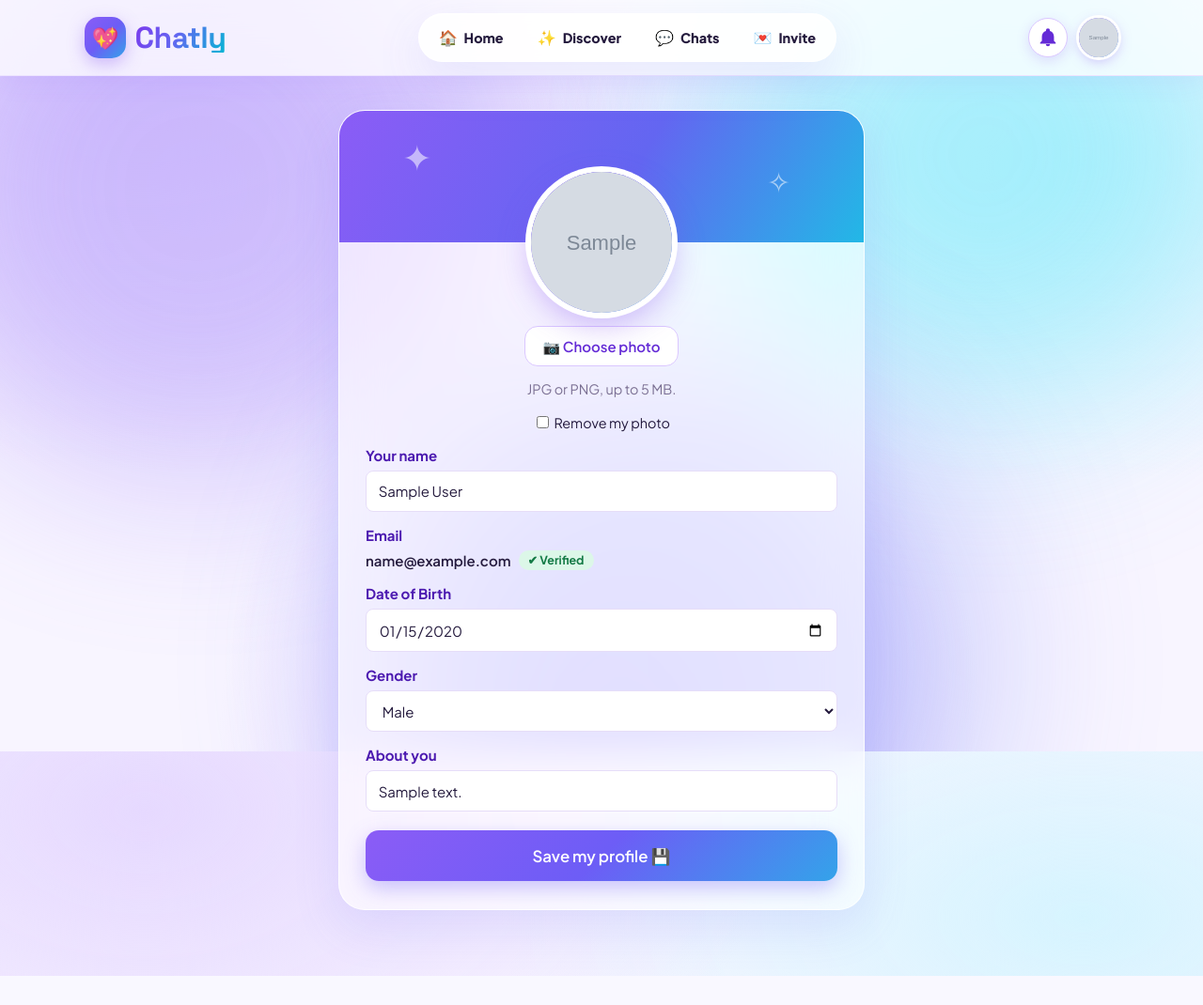
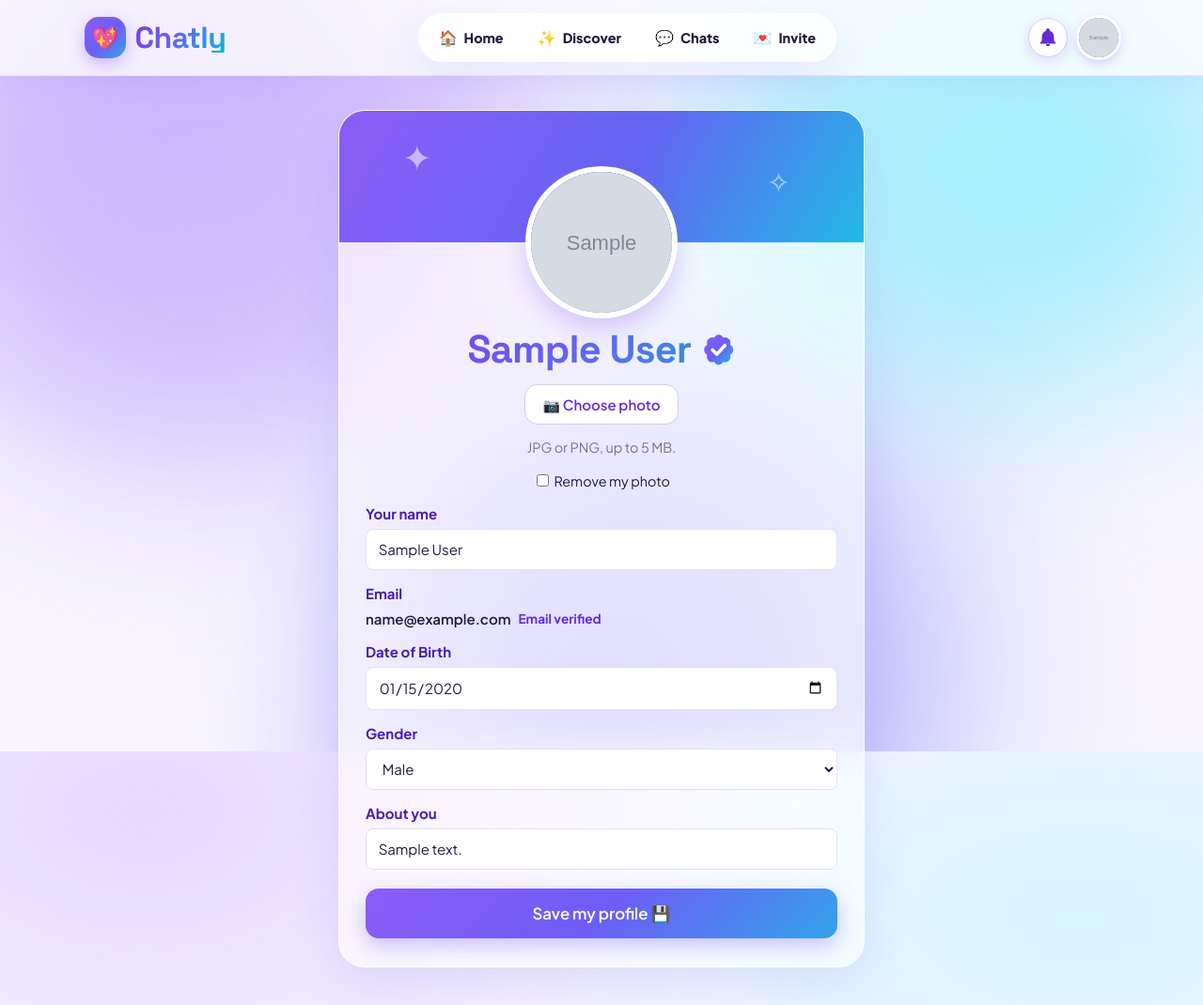
Before and after one commit to Ravikalakoti/chatly, a Django app: page /profile/ in a window 1280 px wide. Shown: the top 1070 px of the page at 94% size. Before the commit the page ends 1039 px from the top, so only its background shows below. Run offline with Django 5.2, Linux system fonts and the light colour scheme; a user stored in the database is signed in; tables that the repository leaves empty hold one stand-in row (values such as "Sample post"); grey boxes marked "Sample" are stand-in pictures; data that the repository does not hold is empty.

Commit message:
verfied badge for verified profiles.

```diff
--- a/static/css/love.css
+++ b/static/css/love.css
@@ -342,7 +342,10 @@ h1, h2, h3, .brand-name, .lp-brand-name { letter-spacing: -.02em; }
 /* --- Email verification badge / row --- */
 .email-row { display: flex; flex-wrap: wrap; align-items: center; gap: 8px; }
 .email-value { word-break: break-all; font-weight: 600; }
-.verified-badge { display: inline-block; padding: 2px 10px; border-radius: 999px; font-size: .78rem; font-weight: 700; color: #137a45; background: #dcf7e8; }
+.verified-badge { display: inline-block; padding: 2px 10px; border-radius: 999px; font-size: .78rem; font-weight: 700; color: var(--rose-600); background: var(--rose-100); }
 .unverified-badge { display: inline-block; padding: 2px 10px; border-radius: 999px; font-size: .78rem; font-weight: 700; color: #a15c00; background: #fff1d6; }
 .profile-form .email-row .btn-sm { width: auto; margin-top: 0; padding: 6px 14px; font-size: .85rem; }
 .dn-overlay[hidden] { display: none; }
+.vtick { display: inline-block; width: .85em; height: .85em; vertical-align: -.08em; margin-left: 2px; flex: none; }
+.profile-name { text-align: center; margin: 12px 0 0; font-size: 1.5rem; }
+.verified-text { font-size: .85rem; font-weight: 700; color: var(--rose-600); }
--- /dev/null
+++ b/templates/accounts/_verified_tick.html
@@ -0,0 +1 @@
+<svg class="vtick" viewBox="0 0 24 24" width="1em" height="1em" role="img" aria-label="Verified" title="Verified"><defs><linearGradient id="vt-grad" x1="0" y1="0" x2="1" y2="1"><stop offset="0" stop-color="#8b5cf6"/><stop offset=".5" stop-color="#6d5df6"/><stop offset="1" stop-color="#22b8e6"/></linearGradient></defs><path fill="url(#vt-grad)" d="M22.5 12.5c0-1.6-.9-3-2.2-3.7.5-1.4.2-3-.9-4.1s-2.7-1.4-4.1-.9C14.600 2.500 13.300 1.600 12 1.600s-2.600.9-3.300 2.200c-1.400-.5-3-.2-4.100.9s-1.400 2.700-.9 4.100C2.400 9.500 1.500 10.900 1.500 12.500s.9 3 2.200 3.700c-.5 1.400-.2 3 .9 4.100s2.700 1.400 4.100.9c.7 1.300 2 2.200 3.300 2.200s2.600-.9 3.300-2.200c1.400.5 3 .2 4.100-.9s1.400-2.700.9-4.100c1.300-.7 2.200-2.100 2.200-3.700z"/><path fill="none" stroke="#fff" stroke-width="2.4" stroke-linecap="round" stroke-linejoin="round" d="M7.500 12.500l3.200 3.200 5.800-6.400"/></svg>
--- a/templates/accounts/home.html
+++ b/templates/accounts/home.html
@@ -12,7 +12,7 @@
 <main class="love-home">
   <section class="hero">
     <div class="hero-heart">💖</div>
-    <h1>Hi {{ request.user.name }}, welcome back</h1>
+    <h1>Hi {{ request.user.name }} {% if request.user.email_verified %}{% include "accounts/_verified_tick.html" %}{% endif %}, welcome back</h1>
     <p class="lead">Every chat is a little love letter. Talk to the people who matter, send a sweet voice note, share a photo, and keep every moment close.</p>
     <div id="love-quote" class="love-quote">You make every ordinary day feel special 💕</div>
   </section>
--- a/templates/accounts/profile_detail.html
+++ b/templates/accounts/profile_detail.html
@@ -21,7 +21,7 @@
       {% include "accounts/_avatar.html" with u=person size="xxl" %}
     </div>
 
-    <h1>{{ person.name }}</h1>
+    <h1>{{ person.name }} {% if person.email_verified %}{% include "accounts/_verified_tick.html" %}{% endif %}</h1>
 
     <div class="about-bubble">
       {{ person.about|default:"Hey there! I am using Chatly 💕" }}
@@ -30,7 +30,6 @@
     <div class="contact-list">
       {% if person.email %}
         <span>✉️ {{ person.email }}
-          {% if person.email_verified %}<span class="verified-badge" title="Email verified">✔ Verified</span>{% endif %}
         </span>
       {% endif %}
 
--- a/templates/accounts/profile_edit.html
+++ b/templates/accounts/profile_edit.html
@@ -20,6 +20,8 @@
         {% endif %}
       </span>
     </div>
+
+    <h1 class="profile-name">{{ request.user.name }} {% if request.user.email_verified %}{% include "accounts/_verified_tick.html" %}{% endif %}</h1>
 
     <div style="text-align:center; margin-top: 14px;">
       <label for="avatar-input" class="btn btn-ghost">📷 Choose photo</label>
@@ -48,7 +50,7 @@
     <div class="email-row">
       <span class="email-value">{{ request.user.email }}</span>
       {% if request.user.email_verified %}
-        <span class="verified-badge" title="Email verified">✔ Verified</span>
+        <span class="verified-text">Email verified</span>
       {% else %}
         <span class="unverified-badge">Not verified</span>
         <button class="btn btn-primary btn-sm" type="submit" form="verify-email-form">Verify the email</button>
```
